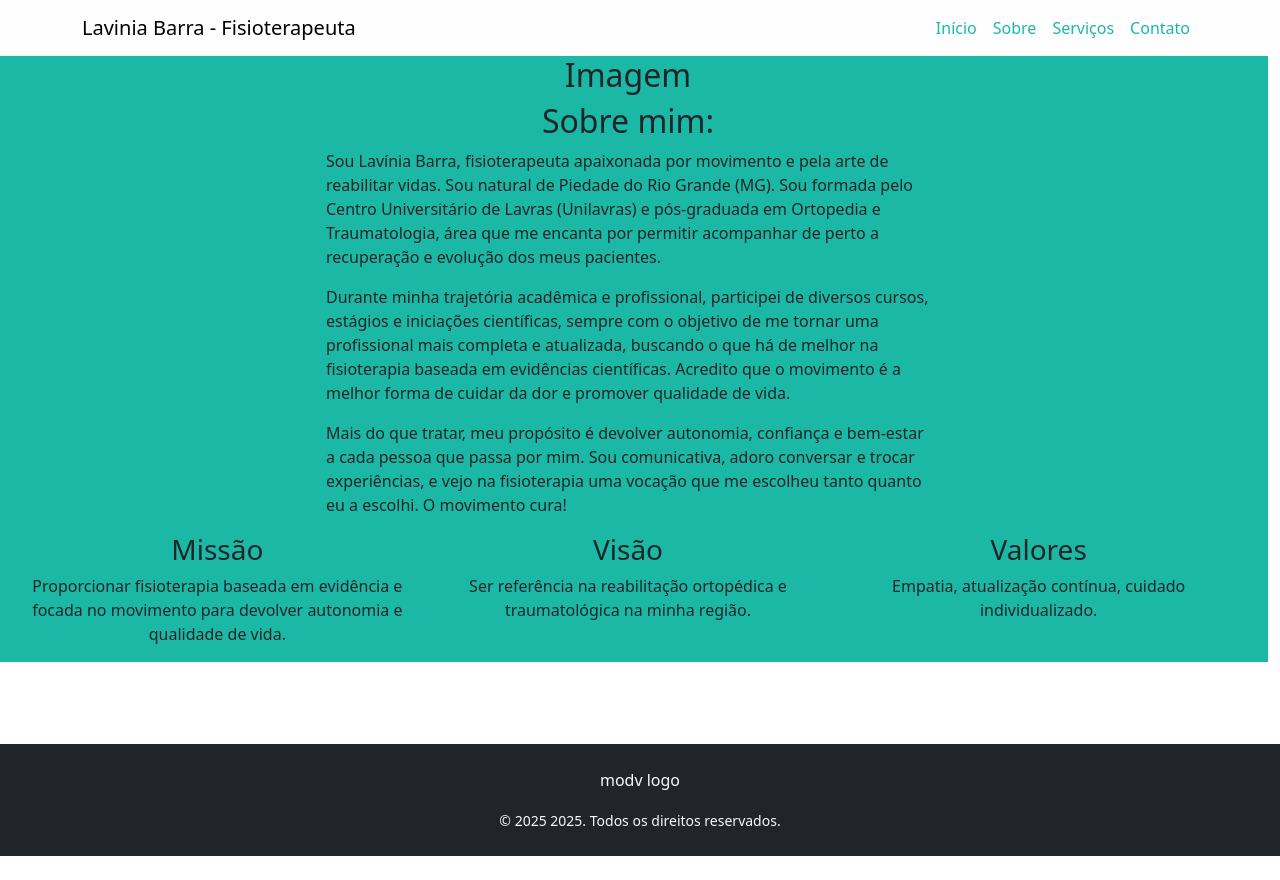
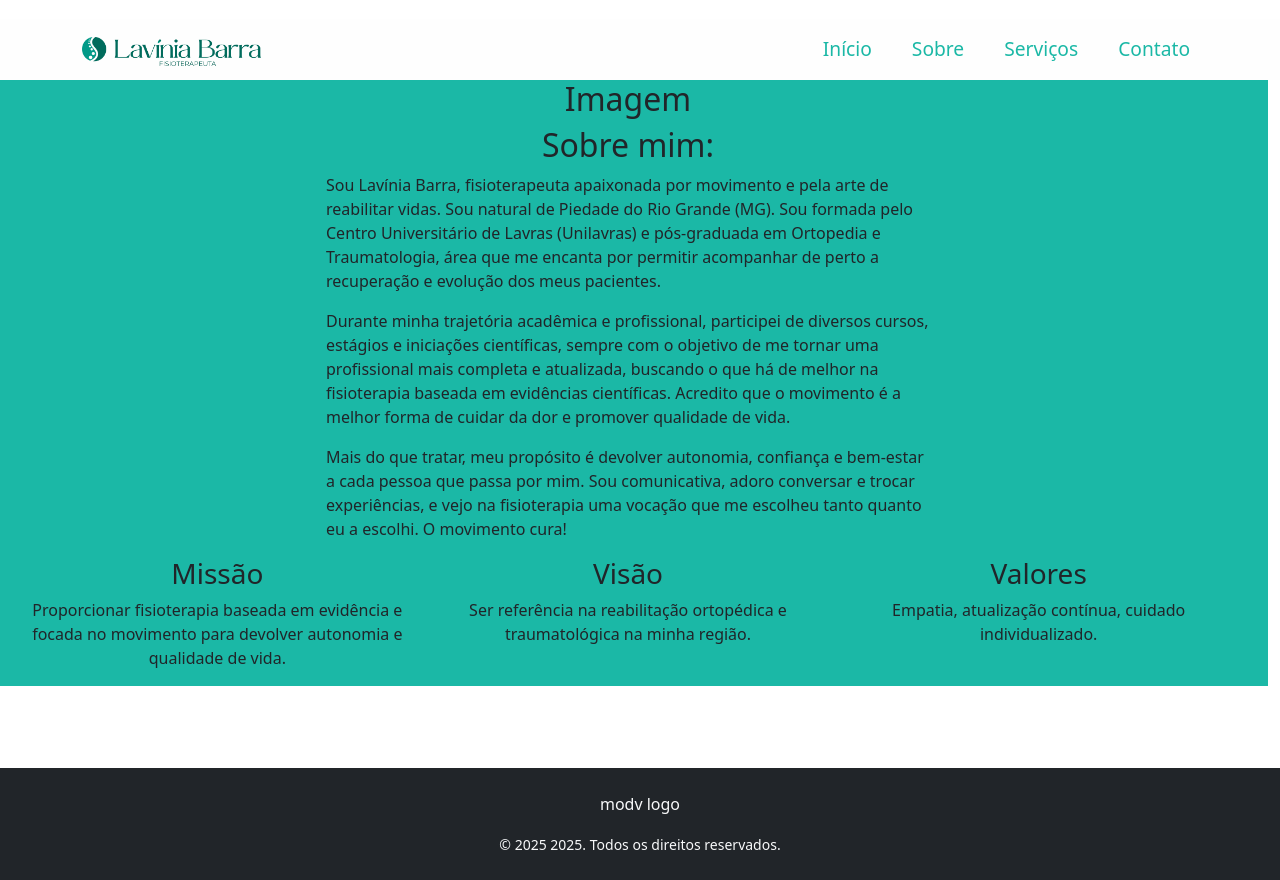
Before and after one commit to Kotige/fisio-laviniabarra, a React (Vite) app: page /about in a window 1280 px wide. Before the commit the page ends 856 px from the top, so only its background shows below. Built offline with nearby package versions, Linux system fonts and the light colour scheme.

Commit message:
style: navbar style

```diff
--- a/src/components/Hero/index.jsx
+++ b/src/components/Hero/index.jsx
@@ -1,7 +1,7 @@
 import PrimaryButton from '../PrimaryButton';
 import './styles.scss';
 import laviniaLogo from '../../assets/images/lavinia-logo.png';
-import logo from '../../assets/images/logo-lavinia.png'
+import logo from '../../assets/images/logo-lavinia.png';
 
 export default function Hero() {
     return (
--- a/src/components/Navbar/index.jsx
+++ b/src/components/Navbar/index.jsx
@@ -1,18 +1,24 @@
 import { Navbar, Nav, Container } from 'react-bootstrap'
-import { LinkContainer } from 'react-router-bootstrap'
 import './styles.scss'
+import logo from '../../assets/images/logo-lavinia.png';
 
 export default function NavbarComponent() {
     return (
-        <Navbar className='navbar-custom' expand="lg" sticky="top">
+        <Navbar className='navbar-custom' expand="lg" >
         <Container>
-            <Navbar.Brand href="#home" className='d-none d-md-block'>Lavinia Barra - Fisioterapeuta</Navbar.Brand>
-            <Navbar.Toggle aria-controls="navbar-nav" />
+            <Navbar.Brand href="#home">
+                <img
+                    className='w-25 mt-1 d-none d-md-block'
+                    src={logo}
+                    alt="Lavinia Barra - Fisioterapeuta"
+                />
+            </Navbar.Brand>
+            <Navbar.Toggle aria-controls="navbar-nav"/>
             <Navbar.Collapse id="navbar-nav">
             <Nav className="ms-auto">
-                <Nav.Link className='nav-link' href='#home'>Início</Nav.Link>
-                <Nav.Link className='nav-link' href='#about'>Sobre</Nav.Link>
-                <Nav.Link className='nav-link' href='#services'>Serviços</Nav.Link>
+                <Nav.Link className='nav-link me-4' href='#home'>Início</Nav.Link>
+                <Nav.Link className='nav-link me-4' href='#about'>Sobre</Nav.Link>
+                <Nav.Link className='nav-link me-4' href='#services'>Serviços</Nav.Link>
                 <Nav.Link className='nav-link' href='#contact'>Contato</Nav.Link>
             </Nav>
             </Navbar.Collapse>
--- a/src/components/Navbar/styles.scss
+++ b/src/components/Navbar/styles.scss
@@ -3,13 +3,18 @@
 
 // Estilos específicos
 .navbar-custom {
+    margin-top: 1.2rem;
     background-color: $light-color;
-    color: $primary-color;
+    // color: $primary-color;
+    font-size: 1.2rem;
 
     .nav-link {
         color: $primary-color;
         &:hover {
-        color: lightern($primary-color, 15%);
+        color: $light-primary-color;
         }
+        // display: flex;
+        // justify-content: right;
+        // align-items: center;
     }
 }
--- a/src/styles/_variables.scss
+++ b/src/styles/_variables.scss
@@ -4,11 +4,12 @@
 $light-color: #FEFEFE;
 $primary-color: #1BB8A6;
 $darker-primary-color: #00A68F;
+$light-primary-color: #43F2DE;
 
 
 // Degrade colors
 $degrade-start: $primary-color;
-$degrade-end: #43F2DE;
+$degrade-end: $light-primary-color;
 
 // Text colors
 $light-text: $darker-primary-color;
```
